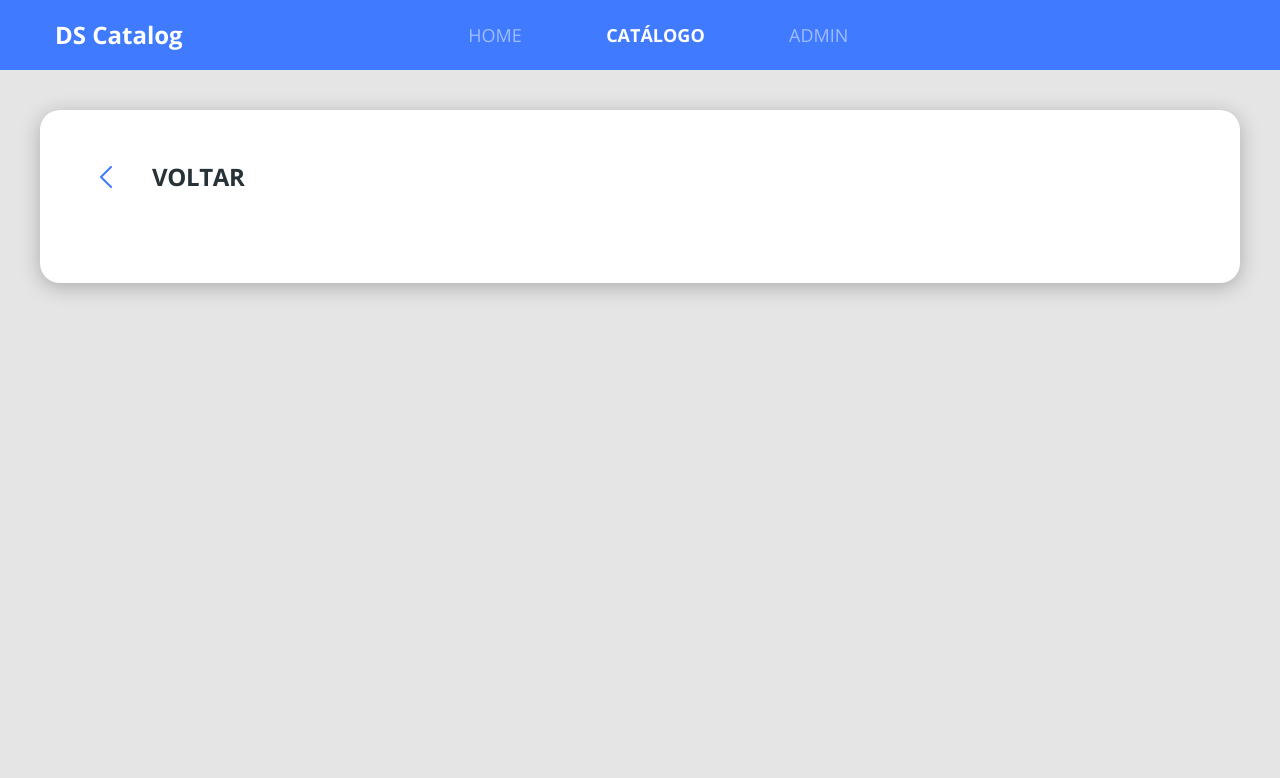
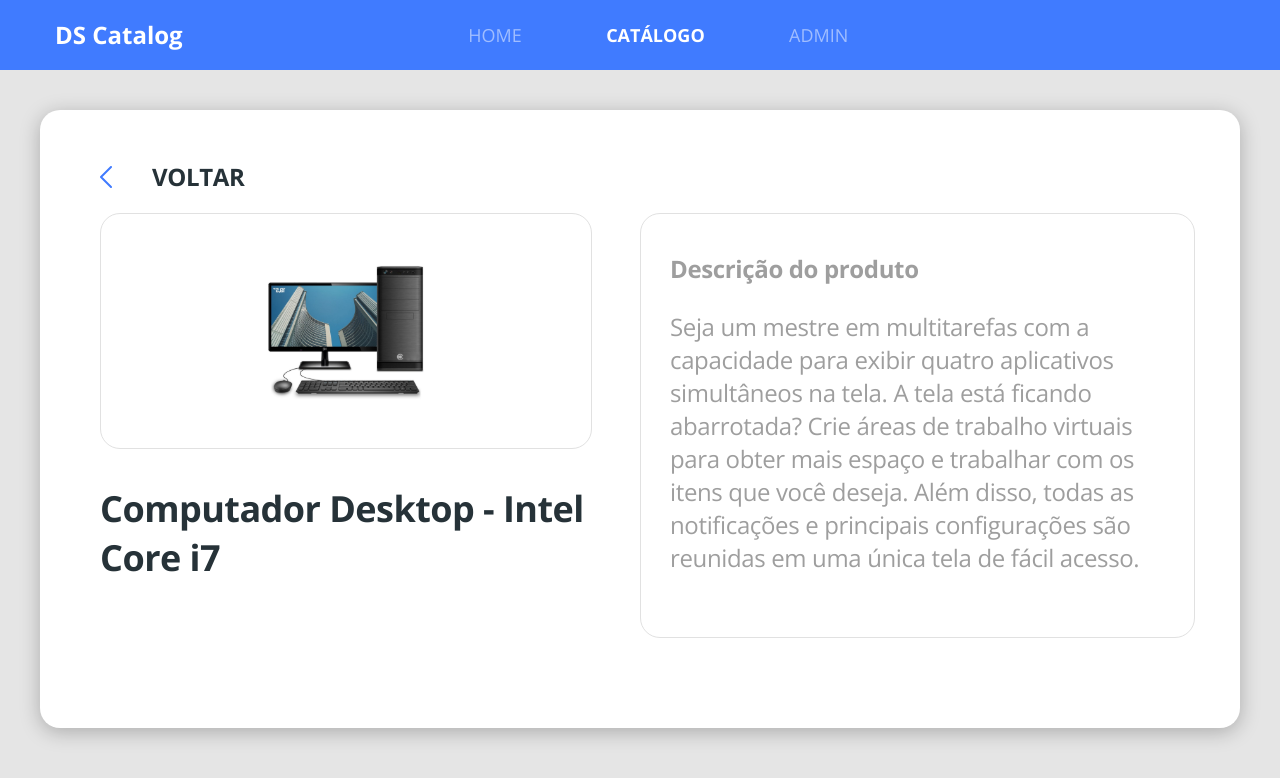
Before and after one commit to ulaecio/dscatalog-bootcamp, a React (Create React App) app in the folder front-web/: page /products/1 in a window 1280 px wide. Shown: the top 778 px of the page. Built offline with nearby package versions, Linux system fonts and the light colour scheme.

Commit message:
Create ProductDetails content

```diff
--- a/front-web/src/pages/Catalog/components/ProductDetails/index.tsx
+++ b/front-web/src/pages/Catalog/components/ProductDetails/index.tsx
@@ -1,6 +1,7 @@
 import React from 'react';
 import { Link, useParams } from 'react-router-dom';
 import { ReactComponent as ArrowIcon} from '../../../../core/assets/images/arrow.svg';
+import { ReactComponent as ProductImage} from '../../../../core/assets/images/product.svg';
 import './styles.scss';
 
 type ParamsType = {
@@ -18,6 +19,29 @@
                  < ArrowIcon className="icon-goback" />
                  <h1 className="text-goback">Voltar</h1>
                  </Link>
+                 <div className="row">
+                     <div className="col-6 pr-5">
+                         <div className="product-details-card text-center">
+                             <ProductImage className="product-detail-image" />
+                         </div>
+                         <h1 className="product-details-name">
+                             Computador Desktop - Intel Core i7
+                         </h1>
+                     </div>
+                     <div className="col-6 product-details-card">
+                         <h1 className="product-description-title">
+                             Descrição do produto
+                         </h1>
+                        <p className="product-description-title">
+                        Seja um mestre em multitarefas com a capacidade para exibir
+                        quatro aplicativos simultâneos na tela. A tela está ficando
+                        abarrotada? Crie áreas de trabalho virtuais para obter mais
+                        espaço e trabalhar com os itens que você deseja. Além disso,
+                        todas as notificações e principais configurações são reunidas
+                        em uma única tela de fácil acesso.
+                        </p>
+                     </div>
+                 </div>
             </div>
         </div>
     );
--- a/front-web/src/pages/Catalog/components/ProductDetails/styles.scss
+++ b/front-web/src/pages/Catalog/components/ProductDetails/styles.scss
@@ -11,6 +11,7 @@
 .product-details-goback{
     display: flex;
     align-items: center;
+    margin-bottom: 20px;
 }
 
 .icon-goback {
@@ -26,3 +27,30 @@
     text-transform: uppercase;
     margin-left: 40px;
 }
+
+.product-details-card{
+    border: 1px solid #E1E1E1;
+    border-radius: 20px;
+    padding: 38px 29px;
+}
+
+.product-details-image{
+    width: 380px;
+    height: 380px;
+}
+
+.product-description-title{
+    font-size: 24px;
+    line-height: 33px;
+    letter-spacing: -0.015em;
+    color: #9E9E9E;
+    margin-bottom: 25px;
+}
+
+.product-details-name{
+    font-size: 36px;
+    line-height: 49px;
+    letter-spacing: -0.015em;
+    margin-top: 35px;
+
+}
```
